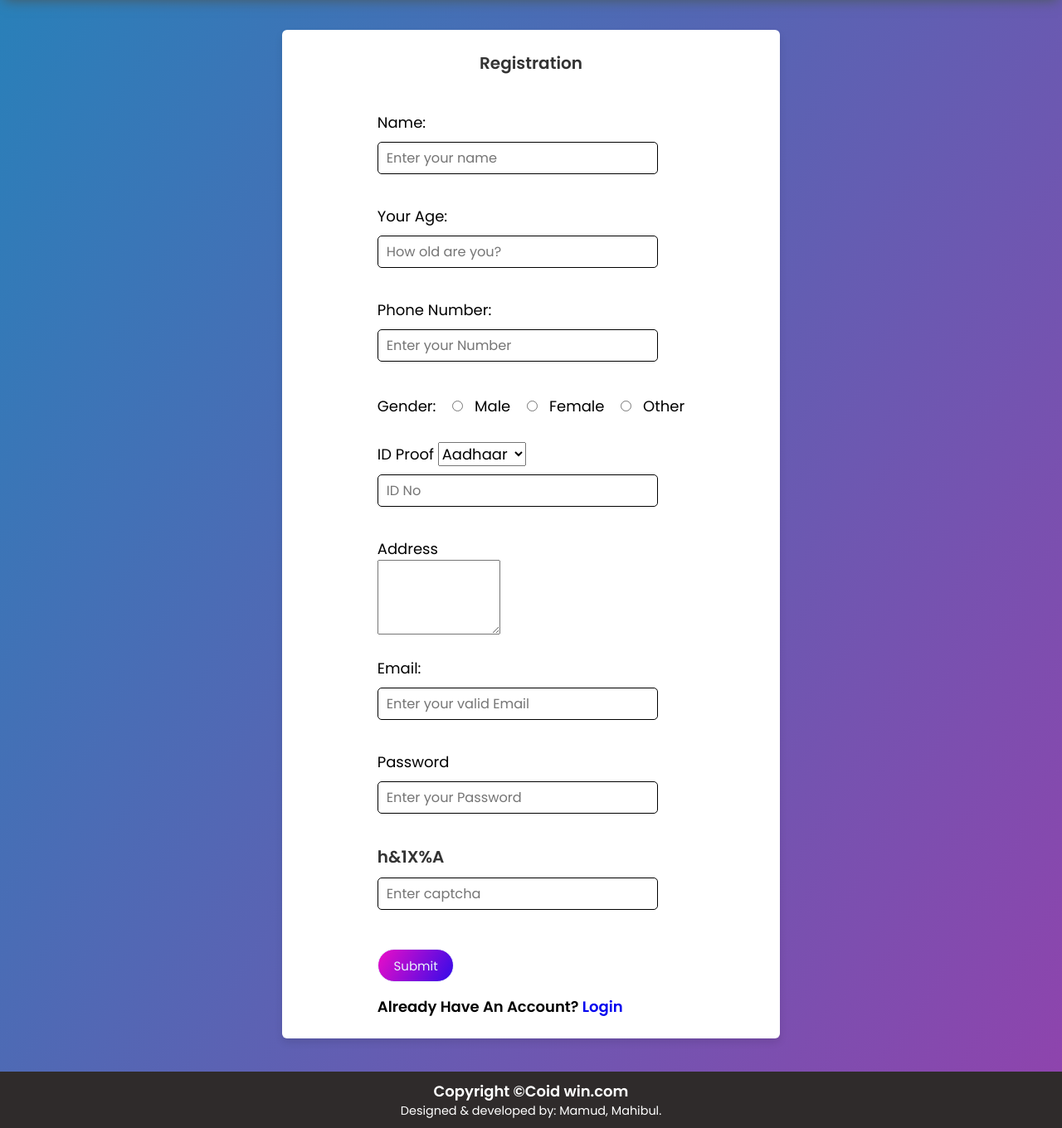
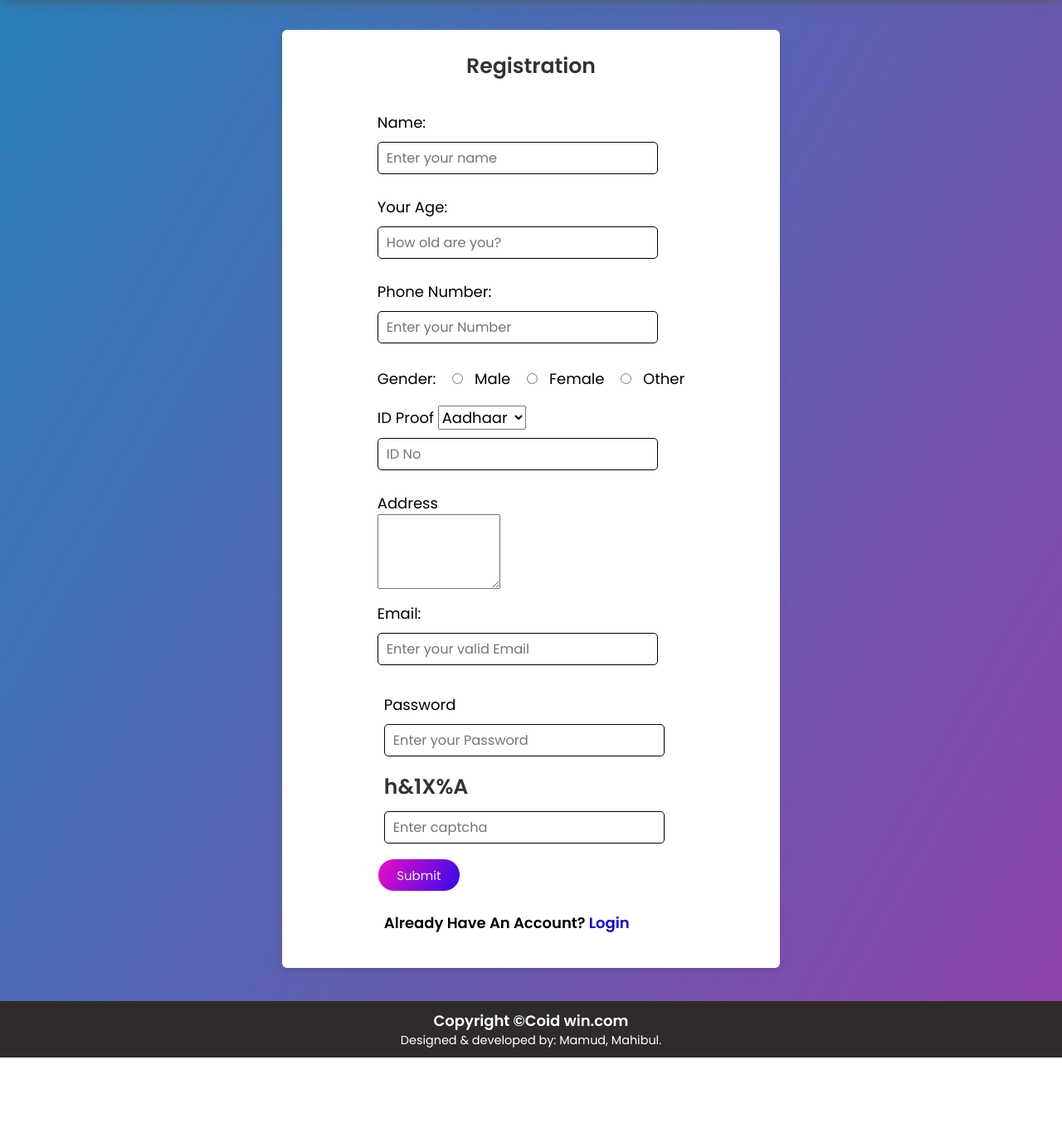
Before and after one commit to itz-A53-K/project, a PHP site: page /project/regi.php in a window 1280 px wide. Shown: the part 68-1428 px from the top of the page at 83% size. After the commit the page ends 1343 px from the top, so only its background shows below. Run offline with PHP 8.4, Linux system fonts and the light colour scheme; the visitor is signed in with stand-in values (Sample User, id 1).

Commit message:
regi design

```diff
--- a/css/regi.css
+++ b/css/regi.css
@@ -1,5 +1,6 @@
 @import url('https://fonts.googleapis.com/css2?family=Noto+Sans:wght@700&family=Poppins:wght@400;500;600&display=swap');
-*{
+
+* {
   margin: 0;
   padding: 0;
   box-sizing: border-box;
@@ -7,7 +8,7 @@
   cursor: context-menu;
 }
 
-.main{
+.main {
   /* position:relative; */
   margin: 5vh;
   max-width: 600px;
@@ -16,16 +17,18 @@
   padding: 25px;
   /* margin: 0 15px; */
   background-color: #fff;
-  box-shadow: 0 5px 10px rgb(0,0,0,0.1);
+  box-shadow: 0 5px 10px rgb(0, 0, 0, 0.1);
 
 }
-.main h2{
+
+.main h2 {
   /* position: relative; */
-    font-size: 20px;
+  font-size: 1.4rem;
   font-weight: 600;
   color: #333;
 }
-.main h2::before{
+
+.main h2::before {
   content: "";
   /* position: absolute; */
   left: 0;
@@ -34,28 +37,38 @@
   width: 27px;
   background-color: #4070f4;
 }
-.main form {
-    /* position: relative; */
+
+.main .form {
   display: flex;
   flex-direction: column;
+  align-items: center;
   margin-top: 16px;
   min-height: 490px;
   /* background-color: rgb(223, 207, 207); */
 }
-.main.Registration div{
+
+
+.main #Registration {
   display: flex;
-    align-items: center;
-    justify-content: space-between;
+  flex-direction: column;
+
 }
-.address{
+.main #Registration div {
+  margin: 8px;
+}
+
+
+.address {
   display: flex;
-    flex-direction:column ;
+  flex-direction: column;
 }
-  .address textarea{
+
+.address textarea {
   height: 90px;
   width: 40%;
 }
-  input[type="submit"]{
+
+/* input[type="submit"]{
     width: 25%;
     height: 40px;
     margin-bottom: 2vh;
@@ -67,7 +80,7 @@
     font-weight: 100;
     cursor: pointer;
     outline: none;
-  }
+  } */
 input {
   padding: 6px 10px;
   border-radius: 5px;
@@ -79,12 +92,13 @@
   font-size: .9rem;
 
 }
-  form button{
+
+form button {
   width: 100px;
   height: 40px;
   margin-bottom: 2vh;
   border: 1px solid;
-    background: linear-gradient(120deg,#ec0dc7, #330be9);
+  background: linear-gradient(120deg, #ec0dc7, #330be9);
   border-radius: 25px;
   font-size: 15px;
   color: #e9f4fb;
--- a/regi.php
+++ b/regi.php
@@ -30,17 +30,17 @@
                                     <br>
                                     <input type="text" name="name" id="name" placeholder="Enter your name">
                                 </div>
-                                <br>
+
                                 <div>
                                     <label>Your Age:</label><br>
                                     <input type="number" name="age" id="name" placeholder="How old are you?">
                                 </div>
-                                <br>
+
                                 <div>
                                     <label>Phone Number:</label><br>
                                     <input type="number" name="phno" id="phno"  placeholder="Enter your Number" required>
                                 </div>
-                                <br>
+
                                 <div>
 
                                     <span>Gender:</span>
@@ -58,7 +58,7 @@
                                     <label for="other">Other</label>
 
                                 </div>
-                                <br>
+
                                 <div>
                                     ID Proof
                                     <select name="ID_Proof" id="ID Proof">
@@ -67,18 +67,17 @@
                                         <option value="Voter Id">Voter Id</option>
                                     </select><br>
                                     <input type="text" name="ID_no" id="ID_no" placeholder="ID No">
-                                </div><br>
+                                </div>
                                 <div class="address">
                                     <p>Address</p>
                                     <textarea name="address" id="" cols="10" rows="10"></textarea>
                                     <span></span>
-                                </div><br>
+                                </div>
                                 <div>
                                     <label>Email:</label>
                                     <br>
                                     <input type="email" name="email" id="name" placeholder="Enter your valid Email">
                                 </div>
-                                <br>
 
                                 <div class="column">
                                 <div class="txt_field">
@@ -86,16 +85,16 @@
                                     <br>
                                     <input type="password" name="pass" placeholder="Enter your Password " required>
                                 </div>
-                                <br>
+
                                 <div class="txt_field">
                                     <h2 id="captcha"></h2>
                                     <!-- <label>Captcha</label>
                                     <br> -->
                                     <input type="text" id="cpatchaTextBox"  name="cap"placeholder="Enter captcha " required>
                                 </div>
-                                <br>
 
-                                <input type="submit" value="Submit">
+
+                                <button type="submit">Submit</button>
                             </form>
                         ';
                     }
@@ -104,7 +103,7 @@
                             echo'
                             <form action="/project/partial/_otp_varify.php" method="post" class="form" id="RegForm" onsubmit="return otpValidate()">';
                                 if(isset($_SESSION['alert'])){
-                                    echo ' <h4 style="color:black;">'.$_SESSION['alert'].'</h4>';
+                                    echo ' <h4 style="color:red;">'.$_SESSION['alert'].'</h4>';
                                 }
                             echo'
                                 <div>
@@ -125,7 +124,7 @@
                             echo'
                             <form action="otp_send.php" method="post" class="form" id="RegForm" onsubmit="return validate_reg_cpatchaBox1()">';
                                 if(isset($_SESSION['alert'])){
-                                    echo ' <h4 style="color:black;">'.$_SESSION['alert'].'</h4>';
+                                    echo ' <h4 style="color:red;">'.$_SESSION['alert'].'</h4>';
                                 }
                             echo'
                                 <div>
@@ -135,7 +134,7 @@
                                     <!-- captcha creation -->
                                     <!-- <div id="captcha">
                                     </div> -->
-                                    <h2 id="captcha"></h2>
+                                    <center><h2 id="captcha"></h2></center>
                                     <input type="text" placeholder="Captcha" id="reg_captchaBox1" required>
                                     <!-- <button type="submit">Submit</button> -->
                                 </div>
```
Lines whose indentation alone changed are shown as unchanged.
